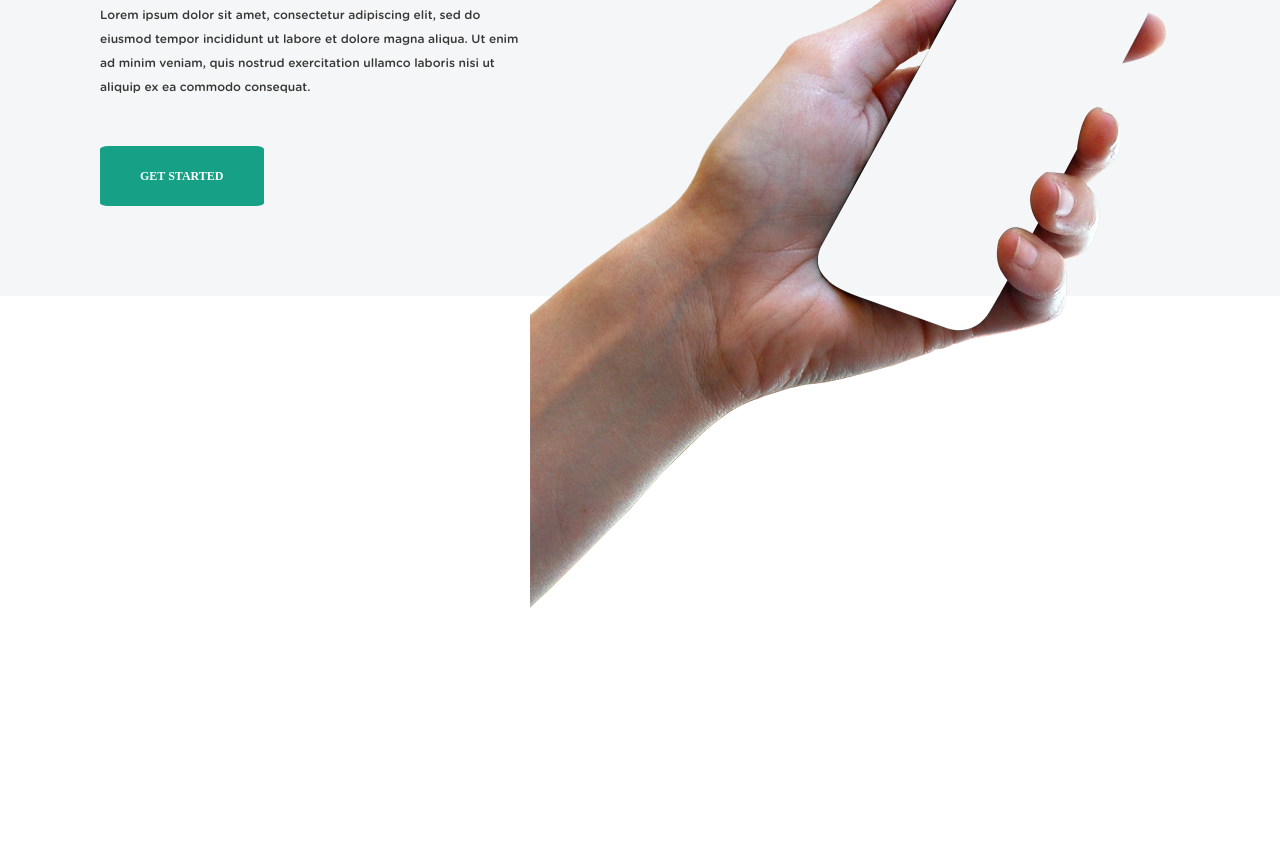
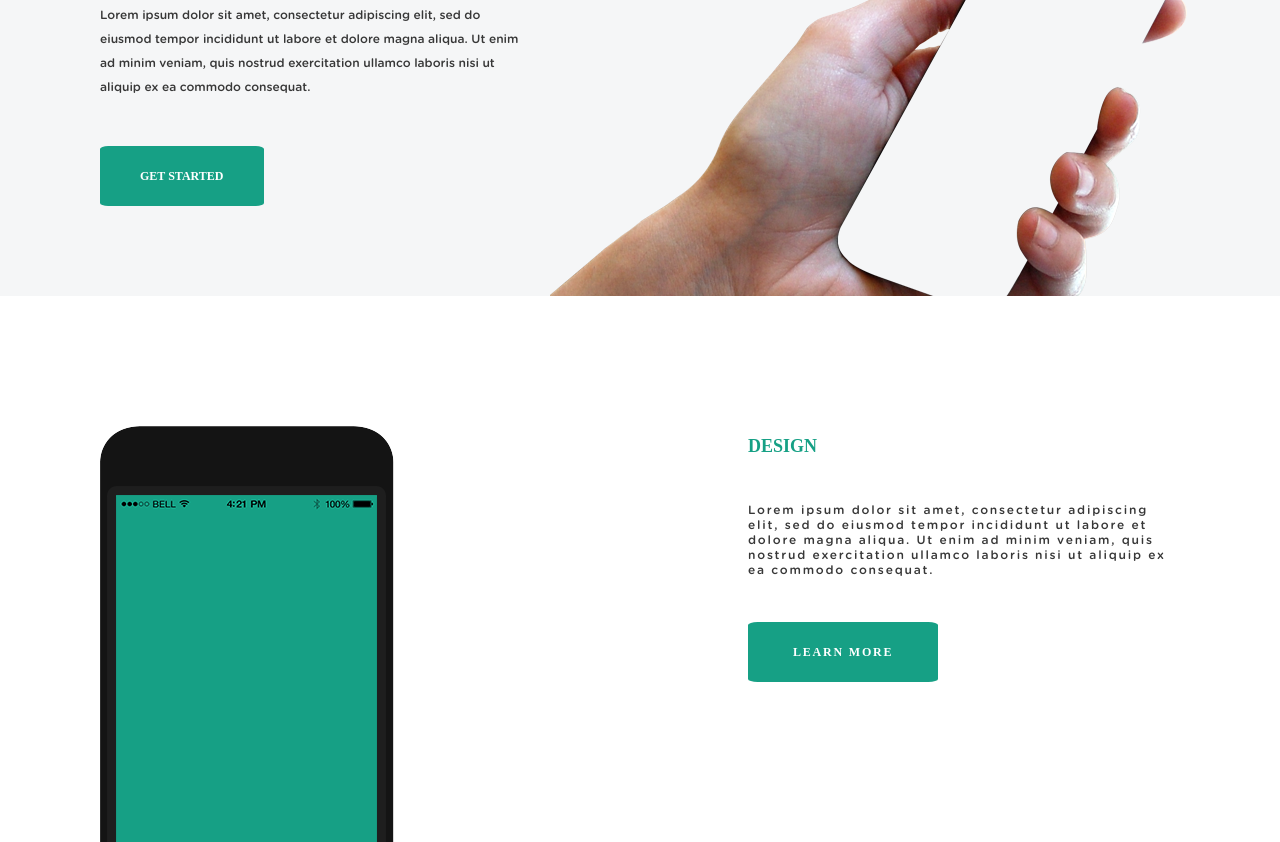
Before and after one commit to raredead/Photo-time, a plain HTML site: page index.html in a window 1280 px wide. Shown: the part 1003-1845 px from the top of the page. Before the commit the page ends 1615 px from the top, so only its background shows below. Drawn offline with Linux system fonts and the light colour scheme; a web font is replaced by a local one.

Commit message:
Сверстал блок Design

```diff
--- a/index.html
+++ b/index.html
@@ -45,11 +45,34 @@
                     magna aliqua. Ut enim ad minim veniam, quis
                     nostrud exercitation ullamco laboris nisi
                     ut aliquip ex ea commodo consequat.</div>
-                <button class="sp">get started</button>
+                <button class="sp__button">get started</button>
             </div>
             <div class="simplephoto__img">
                 <div class="simplephoto__elem"><img src="/img/simplephoto/hand.png" alt=""></div>
+            </div>
+        </div>
+    </div>
+</section>
 
+<section class="design">
+    <div class="container">
+        <div class="design__main">
+
+            <div class="design__img">
+                <img class="design__phone" src="/img/design/phone.png" alt="">
+
+            </div>
+            <div class="design__img2">
+                <img class="design__screen" src="/img/design/scrren.png" alt="">
+            </div>
+            <div class="design__slider">
+                <div class="design__title">DESIGN</div>
+                <div class="design__txt">Lorem ipsum dolor sit amet, consectetur adipiscing elit,
+                    sed do eiusmod tempor incididunt ut labore et dolore
+                    magna aliqua. Ut enim ad minim veniam, quis
+                    nostrud exercitation ullamco laboris nisi
+                    ut aliquip ex ea commodo consequat.</div>
+                <button class="design__btn">learn more</button>
             </div>
         </div>
     </div>
--- a/style/style.css
+++ b/style/style.css
@@ -219,6 +219,7 @@ body {
 
 .simplephoto {
   background-color: #f5f6f7;
+  overflow: hidden;
 }
 .simplephoto .simplephoto__main {
   display: -webkit-box;
@@ -231,6 +232,7 @@ body {
           justify-content: space-between;
   max-width: 1080px;
   margin: 0 auto;
+  position: relative;
 }
 .simplephoto .simplephoto__main .spt {
   max-width: 40%;
@@ -253,7 +255,7 @@ body {
   color: #373737;
   padding-bottom: 47px;
 }
-.simplephoto .simplephoto__main .sp {
+.simplephoto .simplephoto__main .sp__button {
   font-family: "Gotham Rounded";
   font-size: 12px;
   line-height: 20px;
@@ -267,20 +269,16 @@ body {
   border-radius: 5%;
   margin-bottom: 90px;
 }
-.simplephoto .simplephoto__main .sp:hover {
+.simplephoto .simplephoto__main .sp__button:hover {
   background-color: #0c5f4e;
   -webkit-transition: 0.3s linear;
   transition: 0.3s linear;
 }
-.simplephoto .simplephoto__main .simplephoto__img {
-  position: relative;
-}
 .simplephoto .simplephoto__main .simplephoto__img .simplephoto__elem {
   position: absolute;
-  left: -650px;
-  top: 150px;
-  bottom: 0;
-  z-index: 1;
+  left: 450px;
+  top: 130px;
+  z-index: 3;
 }
 @media (max-width: 1200px) {
   .simplephoto .simplephoto__main .spt {
@@ -299,10 +297,113 @@ body {
     margin-bottom: 30px;
     padding-top: 70px;
   }
+  .simplephoto .simplephoto__main .simplephoto__txt {
+    padding: 10px 15px;
+  }
 }
 @media (max-width: 767px) {
   .simplephoto .simplephoto__main .spt {
     max-width: 100%;
     text-align: center;
   }
+  .simplephoto .simplephoto__main .sp__button {
+    padding: 10px 20px;
+  }
 }
+
+.design {
+  max-width: 1080px;
+  margin: 0 auto;
+  overflow: hidden;
+}
+.design .design__main {
+  display: -webkit-box;
+  display: -ms-flexbox;
+  display: flex;
+  max-width: 100%;
+  -webkit-box-pack: justify;
+      -ms-flex-pack: justify;
+          justify-content: space-between;
+}
+.design .design__main .design__img {
+  width: 25%;
+  position: relative;
+}
+.design .design__main .design__img2 {
+  position: relative;
+}
+.design .design__main .design__phone {
+  position: absolute;
+  left: 0;
+  top: 130px;
+}
+.design .design__main .design__screen {
+  position: absolute;
+  left: -452px;
+  top: 190px;
+}
+.design .design__main .design__slider {
+  padding-top: 140px;
+  width: 40%;
+}
+.design .design__main .design__title {
+  font-family: "Gotham Rounded";
+  font-size: 18px;
+  font-weight: 700;
+  text-transform: uppercase;
+  color: #16a085;
+}
+.design .design__main .design__txt {
+  font-family: "Gotham Rounded";
+  font-size: 12px;
+  font-weight: 400;
+  letter-spacing: 0.15em;
+  color: #373737;
+  margin: 45px 0;
+}
+.design .design__main .design__btn {
+  font-family: "Gotham Rounded";
+  font-size: 12px;
+  line-height: 20px;
+  font-weight: 700;
+  text-transform: uppercase;
+  letter-spacing: 0.15em;
+  color: #ffffff;
+  margin-bottom: 160px;
+  background-color: #16a085;
+  padding: 20px 45px;
+  outline: none;
+  border: 0;
+  border-radius: 5%;
+  cursor: pointer;
+}
+.design .design__main .design__btn:hover {
+  background-color: #0a473b;
+  -webkit-transition: 0.3s linear;
+  transition: 0.3s linear;
+}
+@media (max-width: 1200px) {
+  .design .design__main .design__slider {
+    padding-top: 90px;
+  }
+  .design .design__main .design__img {
+    display: none;
+  }
+  .design .design__main .design__slider {
+    width: 100%;
+    text-align: center;
+  }
+}
+@media (max-width: 992px) {
+  .design .design__main .design__slider {
+    padding-top: 50px;
+  }
+  .design .design__main .design__txt {
+    padding: 0 15px;
+  }
+}
+@media (max-width: 575px) {
+  .design .design__main .design__btn {
+    padding: 10px 20px;
+  }
+}
```
Also changed, not shown: #source/simplephoto.html (+1 -2 lines).
